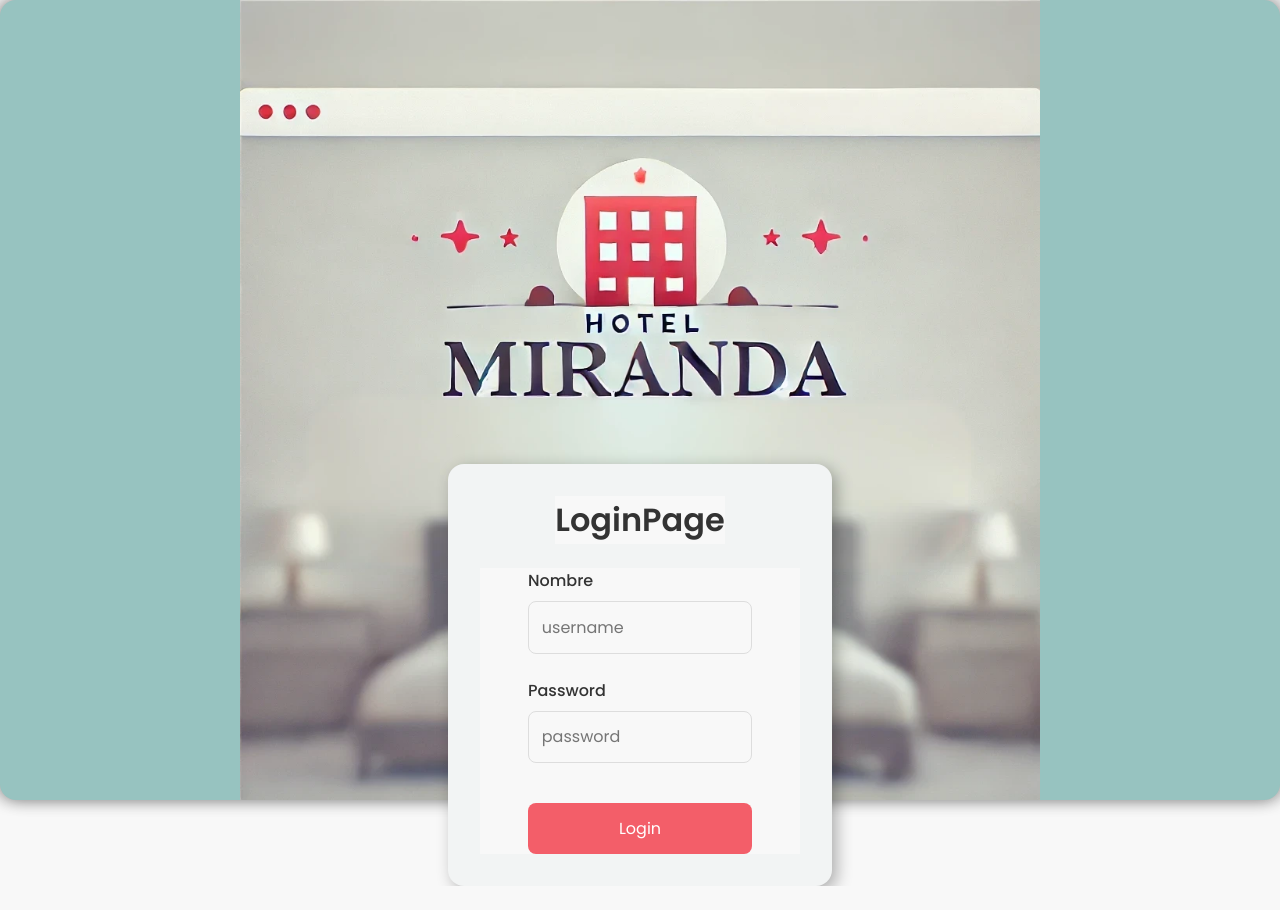
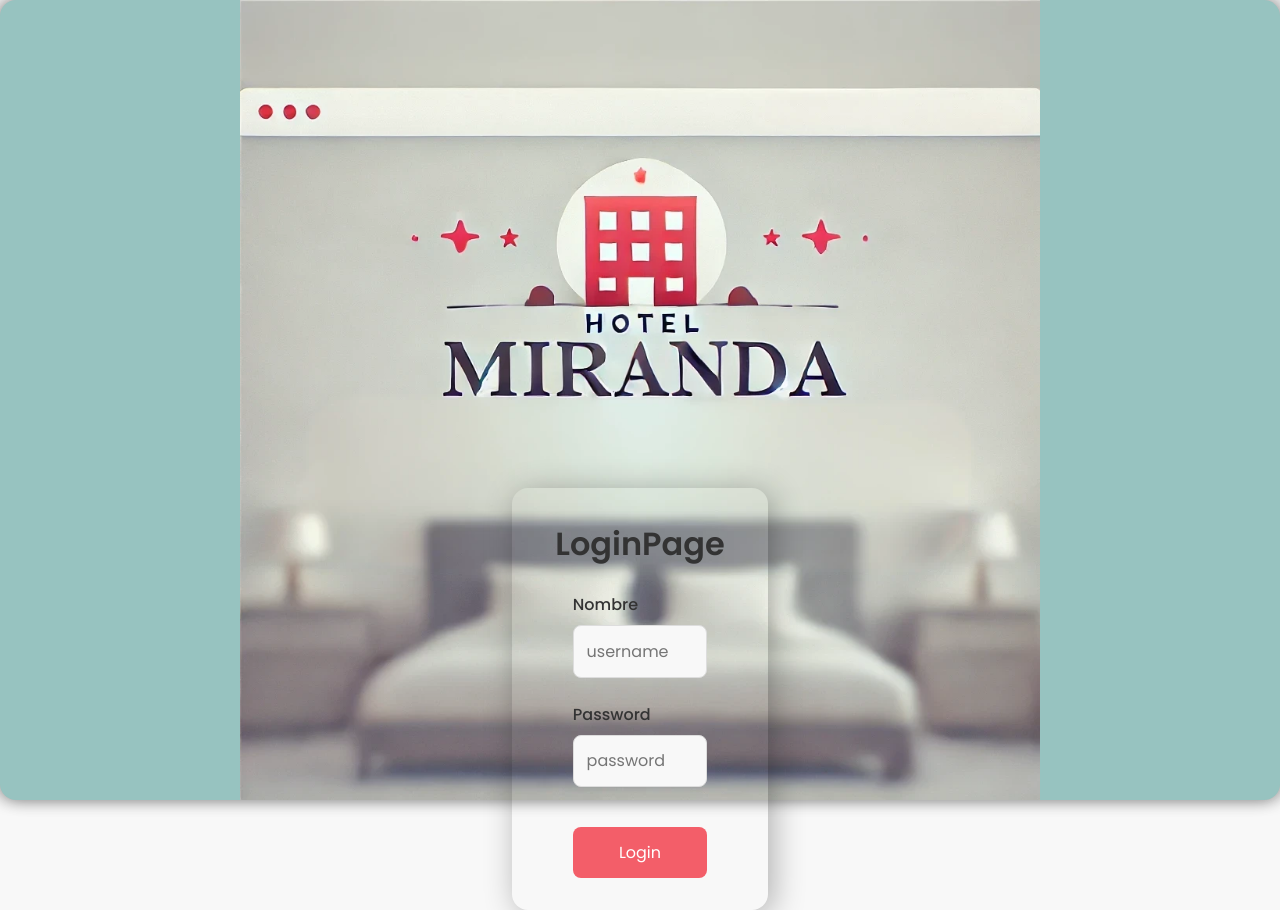
Before and after one commit to MariaGargoles/Dashboard_Miranda, a React (Vite) app: page / in a window 1280 px wide. Before the commit the page ends 886 px from the top, so only its background shows below. Built offline with nearby package versions, Linux system fonts and the light colour scheme.

Commit message:
ADD: fix problem connection front with back

```diff
--- a/package.json
+++ b/package.json
@@ -12,6 +12,7 @@
   },
   "dependencies": {
     "@reduxjs/toolkit": "^2.2.6",
+    "axios": "^1.7.7",
     "javascript-time-ago": "^2.5.10",
     "react": "^18.3.1",
     "react-dom": "^18.3.1",
@@ -19,7 +20,7 @@
     "react-redux": "^9.1.2",
     "react-router-dom": "^6.24.0",
     "react-time-ago": "^7.3.3",
-    "react-toastify": "^10.0.5",
+    "react-toastify": "^10.0.6",
     "styled-components": "^6.1.11",
     "sweetalert2": "^11.12.1",
     "swiper": "^11.1.4"
--- a/src/components/FormLoginComponent/FormLoginComponent.tsx
+++ b/src/components/FormLoginComponent/FormLoginComponent.tsx
@@ -2,9 +2,8 @@ import React, { useState } from 'react';
 import { useDispatch } from 'react-redux';
 import { login } from '../../context/AuthUserContext';
 import "./FormLoginComponent.css";
-import { LoginForm, TitleForm, Form, Label, Input, LogoForm, FormButton,  } from "./FormLoginStyled.js";
-import logo from "../../assets/Logo.png";
-import { login as apiLogin } from "../../features/Connect API/ConnectApi";
+import { LoginForm, TitleForm, Form, Label, Input, LogoForm, FormButton } from "./FormLoginStyled.js";
+import { ApiConnect } from "../../features/Connect API/ConnectApi";
 
 export const FormLoginComponent: React.FC = () => {
   const dispatch = useDispatch();
@@ -14,18 +13,26 @@ export const FormLoginComponent: React.FC = () => {
 
   const submitHandler = async (event: React.FormEvent<HTMLFormElement>) => {
     event.preventDefault();
+    try {
+        const response = await ApiConnect('/login', 'POST', { email: username, password });
 
-    try {
-      const user = await apiLogin({ email: username, password });
-      dispatch(login(user));
-      setError('');
-    } catch (err: any) {
-      setError('Datos de inicio de sesión incorrectos');
+
+        localStorage.setItem('TOKEN_KEY', response.Token);
+
+
+        localStorage.setItem('user', JSON.stringify(response.User));
+
+
+        dispatch(login(response.User));
+
+        setError('');
+    } catch (err) {
+        setError('Datos de inicio de sesión incorrectos');
     }
-  };
+};
 
   return (
-    <><LoginForm>
+    <LoginForm>
       <TitleForm>LoginPage</TitleForm>
       <Form onSubmit={submitHandler}>
         <Label>Nombre</Label>
@@ -35,7 +42,8 @@ export const FormLoginComponent: React.FC = () => {
           name="username"
           placeholder="username"
           value={username}
-          onChange={(event) => setUsername(event.target.value)} />
+          onChange={(event) => setUsername(event.target.value)}
+        />
         <Label>Password</Label>
         <Input
           type="password"
@@ -43,11 +51,11 @@ export const FormLoginComponent: React.FC = () => {
           name="password"
           placeholder="password"
           value={password}
-          onChange={(event) => setPassword(event.target.value)} />
+          onChange={(event) => setPassword(event.target.value)}
+        />
         {error && <p className="error-message">{error}</p>}
-        <FormButton  type="submit" value="Login" />
+        <FormButton className="FormButton" type="submit" value="Login" />
       </Form>
-    </LoginForm></>
-
+    </LoginForm>
   );
 };
--- a/src/components/FormLoginComponent/FormLoginStyled.ts
+++ b/src/components/FormLoginComponent/FormLoginStyled.ts
@@ -1,23 +1,22 @@
-import styled, { createGlobalStyle } from "styled-components";
-
+import styled from "styled-components";
 
 
 // Estilo para el contenedor principal del formulario
 export const LoginForm = styled.section`
-  background-color: #f2f4f4;
+  background-color: transparent;
   display: flex;
   flex-direction: column;
   justify-content: center;
   align-items: center;
-  width: 30%;
+  width: 20%;
   margin: auto;
   height: auto;
   margin-top: 3rem;
   padding: 2rem;
   border-radius: 1rem;
-  box-shadow: 0.3em 0.3em 1em rgba(0, 0, 0, 0.3);
+  box-shadow: 0.3em 0.3em 2em rgba(0, 0, 0, 0.3);
   position: relative;
-  top: 52%;
+  top: 55%;
 
 
 `;
@@ -38,6 +37,7 @@ export const TitleForm = styled.h2`
   margin-bottom: 1.5rem;
   font-family: "Poppins", sans-serif;
   color: #333;
+  background-color: transparent;
 `;
 
 // Estilo para el formulario en sí
@@ -47,6 +47,7 @@ export const Form = styled.form`
   flex-direction: column;
   justify-content: center;
   align-items: center;
+  background-color: transparent;
 `;
 
 // Etiquetas de los campos
@@ -58,6 +59,7 @@ export const Label = styled.label`
   width: 70%;
   text-align: left;
   font-family: "Poppins", sans-serif;
+  background-color: transparent;
 `;
 
 // Estilo para los inputs
--- a/src/features/Connect API/ConnectApi.ts
+++ b/src/features/Connect API/ConnectApi.ts
@@ -1,62 +1,30 @@
-const API_URL = import.meta.env.VITE_API_URL;
-
 export async function ApiConnect(path: string, method: 'GET' | 'POST' | 'PUT' | 'DELETE', data: any = null) {
     const token = localStorage.getItem('TOKEN_KEY');
+    const API_URL = import.meta.env.VITE_API_URL;
 
-    // Verificar si el token existe
-    if (!token) {
-        console.error('Token not found');
-        throw new Error('No authentication token found');
+    const headers: HeadersInit = {
+        'Content-Type': 'application/json',
+    };
+
+    if (token) {
+        headers['Authorization'] = `Bearer ${token}`;
     }
 
     try {
         const response = await fetch(`${API_URL}${path}`, {
             method,
-            headers: {
-                'Authorization': `Token ${token}`,
-                'Content-Type': 'application/json',
-            },
+            headers,
             body: data ? JSON.stringify(data) : undefined
         });
 
-        // Manejar errores de respuesta
-        if ([401, 403].includes(response.status)) {
-            localStorage.clear();
-            location.reload();
-            return;
-        } else if (!response.ok) {
-            const errorText = await response.text(); // Obtener el mensaje de error de la respuesta
+        if (!response.ok) {
+            const errorText = await response.text();
             throw new Error(errorText || 'Request failed');
         }
 
         return await response.json();
     } catch (error) {
-        console.error('API connection error:', error); // Log de error
+        console.error('API connection error:', error);
         throw error;
     }
 }
-
-export async function login(user: { email: string; password: string }) {
-    try {
-        const response = await fetch(`${API_URL}/login`, {
-            method: "POST",
-            headers: {
-                'Content-Type': 'application/json'
-            },
-            body: JSON.stringify(user)
-        });
-
-        if (!response.ok) {
-            const errorText = await response.text();
-            throw new Error(errorText || 'Failed to login');
-        }
-
-        const data = await response.json();
-        localStorage.setItem('TOKEN_KEY', data.Token);
-        localStorage.setItem('user', JSON.stringify(data.User));
-
-        return data.User;
-    } catch (error) {
-        throw error;
-    }
-}
```
Also changed, not shown: 7 other files (tests, documents, lock files or other folders).
